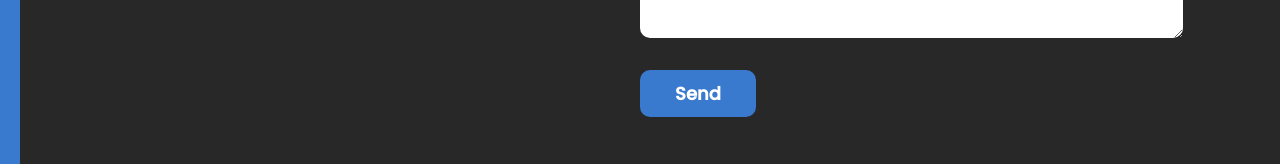
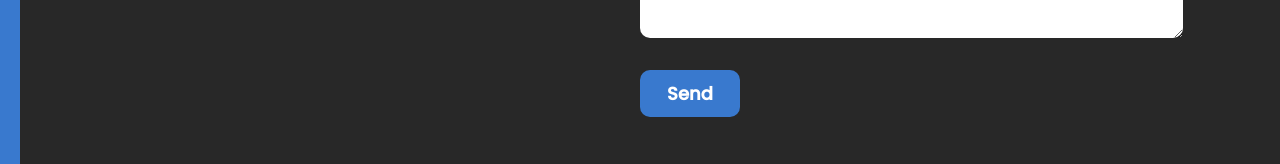
Before and after one commit to ajaramillo6/ajswebsite, a React (Create React App) app: page /projects/1 in a window 1280 px wide. Shown: the part 1535-1699 px from the top of the page. Built offline with nearby package versions, Linux system fonts and the light colour scheme.

Commit message:
fix contact form

```diff
--- a/src/components/contact/Contact.jsx
+++ b/src/components/contact/Contact.jsx
@@ -134,7 +134,7 @@ export default function Contact() {
                 onChange={(e)=>setFormMessage(e.target.value)}>
               </textarea>
             }
-            <div
+            <button
               className="contact-form-btn"
               type="submit"
               onMouseOver={onHover}
@@ -146,7 +146,7 @@ export default function Contact() {
                 "contact-form-hide fa-solid fa-paper-plane"
                 }>
               </i>
-            </div>
+            </button>
             {done &&
               <div className="confirmation">Thank you!</div>
             }
--- a/src/components/topbar/topbar.css
+++ b/src/components/topbar/topbar.css
@@ -3,7 +3,7 @@
     height: 50px;
     position: fixed;
     top: 0;
-    z-index: 999;
+    z-index: 9999;
     display: flex;
     align-items: center;
     background-color: var(--background-third);
```
